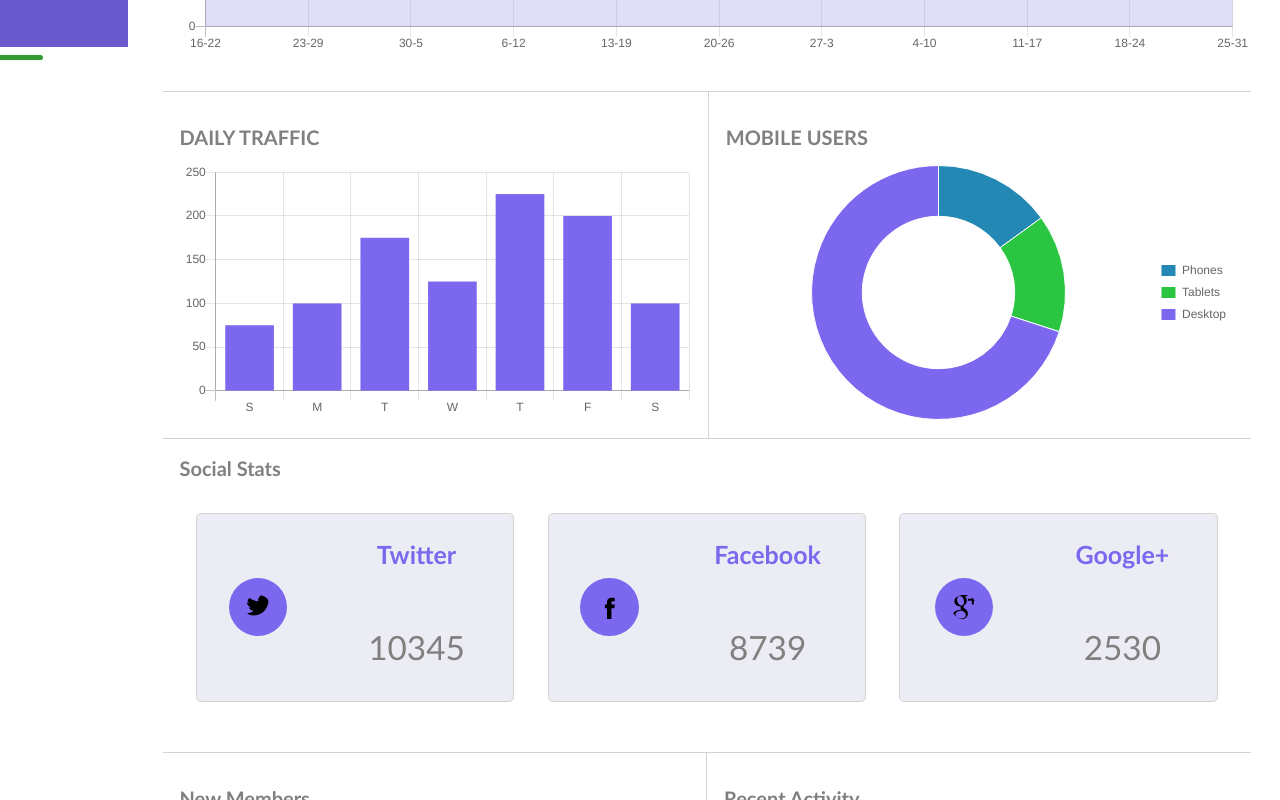
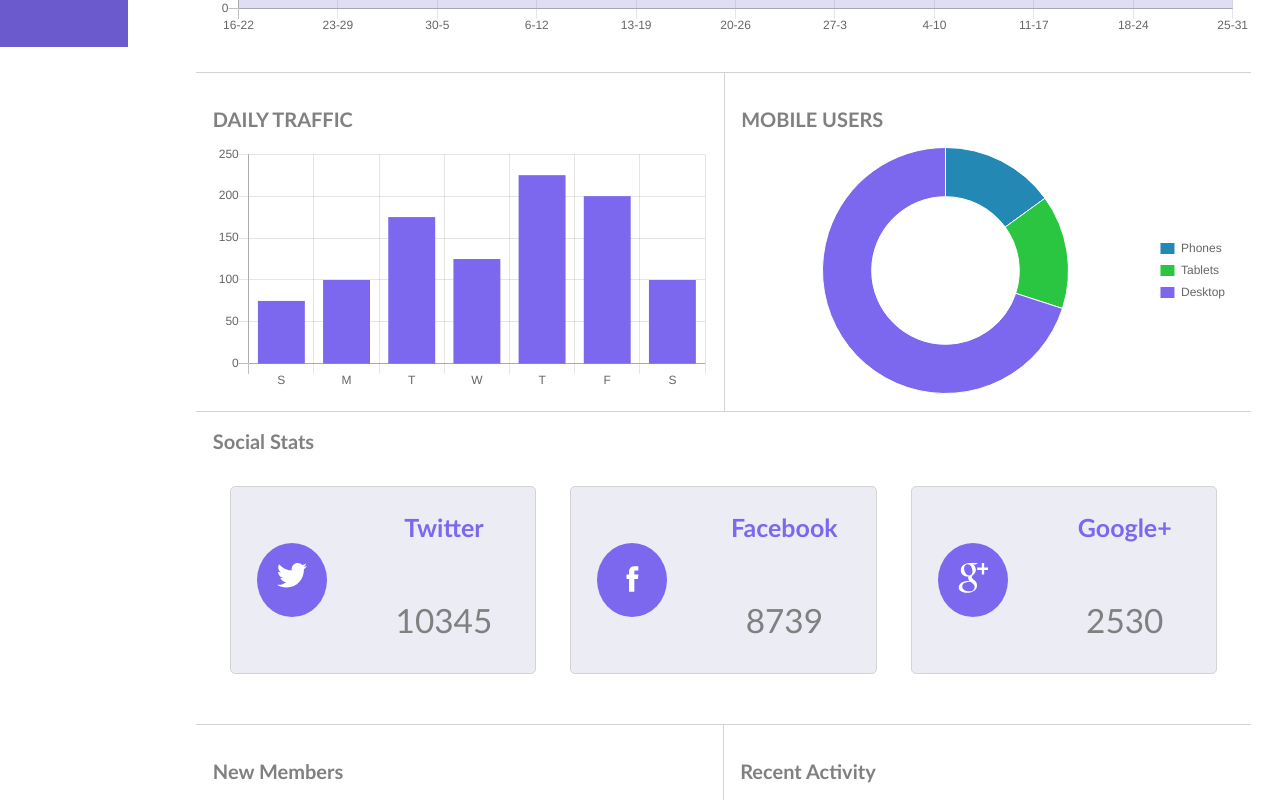
Before and after one commit to Agentkma/Project-9-Web-App-Dashboard, a plain HTML site: page index.html in a window 1280 px wide. Shown: the part 820-1620 px from the top of the page. Drawn offline with nearby package versions, Linux system fonts and the light colour scheme; a web font is replaced by a local one.

Commit message:
2nd revision
Firefox bug in desktop view….on settings widget….spacing different
-Bell icon in header green circle not staying on right at 320 screen
size…??

```diff
--- a/index.html
+++ b/index.html
@@ -191,7 +191,7 @@
                 <li><button id="monthlyTraffic" class="traffic-charts-buttons">Monthly</button></li>
               </ul>
               <div class="canvas-parent">
-                <canvas id="myChart"></canvas>
+                <canvas id="myChart"  width=”1200” height=”300”></canvas>
               </div>
             </div>
 
@@ -200,12 +200,12 @@
             <div id="daily-traffic-mobil-widget">
               <div class="dailyTraffic">
                 <h2>DAILY TRAFFIC</h2>
-                <canvas id="dailyTrafficChart" ></canvas>
+                <canvas id="dailyTrafficChart"  width="600" height="300"></canvas>
               </div>
 
               <div class="mobileUsers">
                 <h2> MOBILE USERS </h2>
-                <canvas id="mobileUsersChart"></canvas>
+                <canvas id="mobileUsersChart" width="600" height="300"></canvas>
               </div>
             </div>
 
@@ -216,7 +216,20 @@
 
               <div id="social-widgets">
                 <div class="twitterWidget">
-                  <img src="icons/icon-twitter.svg" alt="twitter-icon" class="socialIcon">
+                  <!-- <img src="icons/icon-twitter.svg" alt="twitter-icon" class="socialIcon"> -->
+
+                  <!-- <?xml version="1.0" encoding="utf-8"?> -->
+                  <!-- Generator: Adobe Illustrator 19.1.0, SVG Export Plug-In . SVG Version: 6.00 Build 0)  -->
+                  <div class="socialIcon">
+                    <svg  version="1.1" id="Layer_1" xmlns="http://www.w3.org/2000/svg" xmlns:xlink="http://www.w3.org/1999/xlink" x="0" y="10"
+                    	 viewBox="0 0 32 32" style="enable-background:new 0 0 32 32;" xml:space="preserve" width= "50" height="50">
+                    <path  d="M32,3.1c-1.2,0.5-2.4,0.9-3.8,1c1.4-0.8,2.4-2.1,2.9-3.6c-1.3,0.8-2.7,1.3-4.2,1.6C25.8,0.8,24,0,22.2,0
+                    	c-3.6,0-6.6,2.9-6.6,6.6c0,0.5,0.1,1,0.2,1.5C10.3,7.8,5.5,5.2,2.2,1.2c-0.6,1-0.9,2.1-0.9,3.3c0,2.3,1.2,4.3,2.9,5.5
+                    	c-1.1,0-2.1-0.3-3-0.8c0,0,0,0.1,0,0.1c0,3.2,2.3,5.8,5.3,6.4c-0.6,0.1-1.1,0.2-1.7,0.2c-0.4,0-0.8,0-1.2-0.1
+                    	c0.8,2.6,3.3,4.5,6.1,4.6c-2.2,1.8-5.1,2.8-8.2,2.8c-0.5,0-1.1,0-1.6-0.1c2.9,1.9,6.4,3,10.1,3c12.1,0,18.7-10,18.7-18.7
+                    	c0-0.3,0-0.6,0-0.8C30,5.6,31.1,4.4,32,3.1z"/>
+                    </svg>
+                  </div>
                   <div class="socialStats">
                     <p class="socialName">Twitter </p>
                     <p class="socialNumber">10345 </p>
@@ -224,7 +237,11 @@
                 </div>
 
                 <div class="facebookWidget">
-                  <img src="icons/icon-facebook.svg" alt="facebook-icon" class="socialIcon">
+                  <!-- <img src="icons/icon-facebook.svg" alt="facebook-icon" > -->
+                  <div class="socialIcon">
+                    <?xml version="1.0" ?><!DOCTYPE svg  PUBLIC '-//W3C//DTD SVG 1.1//EN'  'http://www.w3.org/Graphics/SVG/1.1/DTD/svg11.dtd'>
+                    <svg  style="enable-background:new 0 0 32 32;"  id="Layer_1" version="1.1" viewBox="0 0 56.693 56.693"  xml:space="preserve" xmlns="http://www.w3.org/2000/svg" xmlns:xlink="http://www.w3.org/1999/xlink"><path d="M40.43,21.739h-7.645v-5.014c0-1.883,1.248-2.322,2.127-2.322c0.877,0,5.395,0,5.395,0V6.125l-7.43-0.029  c-8.248,0-10.125,6.174-10.125,10.125v5.518h-4.77v8.53h4.77c0,10.947,0,24.137,0,24.137h10.033c0,0,0-13.32,0-24.137h6.77  L40.43,21.739z"/></svg>
+                  </div>
                   <div class="socialStats">
                     <p class="socialName">Facebook </p>
                     <p class="socialNumber">8739 </p>
@@ -233,7 +250,30 @@
 
                 <div class="googleWidget">
 
-                  <img src="icons/icon-google-plus.svg" alt="google-icon" class="socialIcon">
+                  <!-- <img src="icons/icon-google-plus.svg" alt="google-icon" > -->
+                  <!-- <?xml version="1.0" encoding="utf-8"?> -->
+                  <!-- Generator: Adobe Illustrator 19.1.0, SVG Export Plug-In . SVG Version: 6.00 Build 0)  -->
+                  <div class="socialIcon">
+                    <svg  version="1.1" id="Layer_1" xmlns="http://www.w3.org/2000/svg" xmlns:xlink="http://www.w3.org/1999/xlink" x="0px" y="0px"
+                    	 viewBox="0 0 32 32" style = "enable-background:new 0 0 32 32;" xml:space="preserve">
+                    <path d="M17.7,25.7c0-0.3,0-0.5-0.1-0.8c-0.1-0.2-0.1-0.5-0.2-0.7c-0.1-0.2-0.2-0.4-0.3-0.7c-0.2-0.2-0.3-0.4-0.4-0.6
+                    	c-0.1-0.2-0.3-0.3-0.5-0.6c-0.2-0.2-0.4-0.4-0.5-0.5c-0.1-0.1-0.3-0.3-0.6-0.5c-0.3-0.2-0.5-0.4-0.6-0.4s-0.3-0.2-0.6-0.4
+                    	c-0.3-0.2-0.5-0.4-0.6-0.4c-0.2,0-0.5,0-1,0c-0.7,0-1.4,0-2,0.1c-0.7,0.1-1.4,0.2-2.1,0.5c-0.7,0.2-1.3,0.5-1.9,0.9s-1,0.8-1.3,1.4
+                    	c-0.3,0.6-0.5,1.3-0.5,2.1c0,0.9,0.2,1.7,0.7,2.3c0.5,0.7,1.1,1.2,1.8,1.6s1.5,0.7,2.3,0.9s1.6,0.3,2.4,0.3c0.8,0,1.5-0.1,2.2-0.2
+                    	c0.7-0.2,1.3-0.4,1.9-0.8c0.6-0.3,1.1-0.8,1.4-1.4C17.5,27.2,17.7,26.5,17.7,25.7z M15.4,9.1c0-0.8-0.1-1.6-0.3-2.5
+                    	c-0.2-0.9-0.5-1.7-0.9-2.5c-0.4-0.8-0.9-1.5-1.6-2c-0.7-0.5-1.5-0.8-2.3-0.8c-1.2,0-2.1,0.4-2.8,1.3c-0.7,0.9-1,1.9-1,3.2
+                    	c0,0.6,0.1,1.2,0.2,1.9c0.1,0.7,0.4,1.3,0.7,2c0.3,0.7,0.7,1.3,1.1,1.8c0.4,0.5,0.9,1,1.5,1.3c0.6,0.3,1.2,0.5,1.9,0.5
+                    	c1.2,0,2.1-0.4,2.7-1.2C15.1,11.4,15.4,10.4,15.4,9.1z M12.9,0h8.4l-2.6,1.5h-2.6c0.9,0.6,1.6,1.4,2.1,2.4s0.8,2.1,0.8,3.2
+                    	c0,0.9-0.1,1.8-0.4,2.5c-0.3,0.7-0.7,1.3-1.1,1.8c-0.4,0.4-0.8,0.9-1.3,1.2c-0.4,0.4-0.8,0.8-1.1,1.2c-0.3,0.4-0.4,0.8-0.4,1.3
+                    	c0,0.3,0.1,0.7,0.3,1c0.2,0.3,0.5,0.6,0.8,0.9c0.3,0.3,0.7,0.6,1.1,0.9c0.4,0.3,0.8,0.7,1.2,1.1c0.4,0.4,0.8,0.8,1.1,1.3
+                    	c0.3,0.5,0.6,1,0.8,1.6c0.2,0.6,0.3,1.3,0.3,2c0,2.1-0.9,3.9-2.7,5.4c-1.9,1.7-4.6,2.5-8.1,2.5c-0.8,0-1.5-0.1-2.3-0.2
+                    	c-0.8-0.1-1.6-0.3-2.3-0.6c-0.8-0.3-1.5-0.7-2.1-1.1c-0.6-0.4-1.1-1-1.5-1.7C1,27.6,0.8,26.9,0.8,26c0-0.8,0.2-1.6,0.7-2.6
+                    	c0.4-0.8,1-1.5,1.8-2.1c0.8-0.6,1.8-1.1,2.8-1.4c1-0.3,2-0.5,3-0.7c0.9-0.1,1.9-0.2,2.9-0.3c-0.8-1.1-1.2-2-1.2-2.9
+                    	c0-0.2,0-0.3,0-0.5c0-0.1,0.1-0.3,0.1-0.4c0-0.1,0.1-0.2,0.2-0.4c0.1-0.2,0.1-0.3,0.1-0.4c-0.5,0.1-1,0.1-1.3,0.1
+                    	c-1.9,0-3.5-0.6-4.9-1.9c-1.4-1.3-2-2.8-2-4.7c0-1.8,0.6-3.4,1.8-4.8C6,1.7,7.5,0.8,9.3,0.4C10.5,0.1,11.7,0,12.9,0z M32.8,4.9v2.5
+                    	h-4.9v4.9h-2.5V7.4h-4.9V4.9h4.9V0h2.5v4.9H32.8z"/>
+                    </svg>
+                  </div>
 
                   <div class="socialStats">
                     <p class="socialName">Google+ </p>
--- a/scss/base/_base.scss
+++ b/scss/base/_base.scss
@@ -3,10 +3,10 @@
 //
 // /*******GLOBAL STYLES*******/
 //
-// * {
-//   box-sizing: border-box;
-//   list-style: none;
-//   }
+* {
+  box-sizing: border-box;
+  list-style: none;
+  }
 // *
 //  {
 //   border: black 2px solid;
--- a/scss/components/_buttons.scss
+++ b/scss/components/_buttons.scss
@@ -10,7 +10,6 @@ button:hover {
 
 fieldset {
   #search,
-  // button,
   textarea,
   select,
     {
@@ -33,17 +32,14 @@ fieldset {
       {cursor:pointer;};
     width: 25%;
     height: 2em;
-    // padding: 2em;
     background-color: $primary-button-color ;
     display: inline-block;
     box-sizing: border-box;
     margin: 1em ;
     border-radius: 25px;
     color: $secondary-font-color;
-
     @include breakpoint(tablet){
         margin: 1em 0 0 0;
-      // width: 90%;
         };
     };//label end
    p {
@@ -79,7 +75,6 @@ fieldset {
   margin-left: 0;
   outline: none;
   background-color: $primary-button-color;
-
   @include breakpoint(tablet){
     margin: 1em 0 1em 0;
     };
@@ -91,7 +86,6 @@ fieldset {
  }
 
 
-//NOT WORKING....BUTTONS SHOULD HAVE SPACE BETWEEN THEM
 button#save-button,
 button#cancel-button{
    width: 47.5%;
@@ -133,22 +127,21 @@ i {
 // ARROW BUTTONS: END
 
 
-// LEFT NAV ICON/BUTON WHEN CLICKED
-.activeNavIcon {
-
-  background-color: $secondary-button-color;
-  display: inline-block;
-	width: 45px;
-	height: 5px;
-	position: absolute;
-	bottom: -13px;
-	left: -2px;
-	-webkit-border-radius: 3px;
-	-moz-border-radius: 3px;
-	border-radius: 3px;
-	transition-property: width, height;
-
-}
+// LEFT NAV ICON/BUTON WHEN CLICKED// NOT WORKING/FUNCTIONAL
+// .activeNavIcon {
+//   background-color: $secondary-button-color;
+//   display: inline-block;
+// 	width: 45px;
+// 	height: 5px;
+// 	position: absolute;
+// 	bottom: -13px;
+// 	left: -2px;
+// 	-webkit-border-radius: 3px;
+// 	-moz-border-radius: 3px;
+// 	border-radius: 3px;
+// 	transition-property: width, height;
+//
+// }
 
 
 //TRAFFIC LINE CHART HOURLY-DAILY-WEEKLY-MONTHLY
@@ -156,12 +149,11 @@ i {
   background-color: $tertiary-button-color;
   border-radius: 20px;
   border-width: 1px;
-  width: 7em;
+  width: 5em;
   height: 5em;
   margin-left: 2em;
   @include breakpoint (tablet){
     border-width: 0;
-    width: 5em;
     height: 2em;
   }
 }
@@ -176,8 +168,6 @@ i {
   border: none;
   font-size: 2em;
 }
-
-
 
 
 #left-nav li {
@@ -205,5 +195,4 @@ i {
   @include breakpoint (desktop){
     width:40%;
   }
-
 }
--- a/scss/components/_icons.scss
+++ b/scss/components/_icons.scss
@@ -5,15 +5,22 @@
 
 
 .socialIcon {
-  width: 1.5em;
-  height: 1.5em;
   background-color: $primary-button-color;
-  border-width: 10%;
+  border-width: 10px;
   border-radius: 50%;
-  padding: 1em;
-  display: flex;
-  justify-content: center;
-  margin: auto 0;
+  padding: 20px;
+  margin: auto;
+  fill: #ffffff;
+
+}
+
+.socialIcon > svg {
+  width: 50px;
+  height: 50px;
+  @include breakpoint(tablet) {
+      width: 30px;
+      height: 30px;
+  }
 }
 
 .socialName {
@@ -22,8 +29,7 @@
 
 #bell-icon {
   border-right: $header-icon-border-color 1px solid;
-  padding-right: .5em;
-  /*change border color to rgba so I can add opacity to end*/
+  padding-right: 1em;
 }
 
 #bell-active-note {
@@ -34,11 +40,8 @@
   top: -20px;
   left: 5px;
   background-color: $secondary-button-color;
-
   z-index: 200000;
   border-radius: 50%;
-
-
 }
 
 #dashboard-icon svg .st0,
--- a/scss/components/_typography.scss
+++ b/scss/components/_typography.scss
@@ -56,18 +56,18 @@ legend {
 
 .socialName {
   color:$tertiary-font-color;
-  font-size: 1em;
+  font-size: 1.5em;
   font-weight: bold;
   @include breakpoint (tablet){
-    font-size: 1.5em;
+    // font-size: 1.5em;
   }
 }
 
 .socialNumber {
 
-  font-size: 1em;
+  font-size: 2em;
   @include breakpoint (tablet){
-    font-size: 2em;
+
   }
 
 }
--- a/scss/layout/_containers.scss
+++ b/scss/layout/_containers.scss
@@ -19,7 +19,6 @@ fieldset {
     display: inline-block;
     justify-content: center;
     width: 50%;
-
     padding: 1em;
     }
 }
@@ -113,9 +112,7 @@ fieldset {
   flex-wrap: wrap;
   flex-direction: row;
   justify-content: space-between;
-
     }
-
   }
 
 .traffic {
@@ -133,7 +130,6 @@ fieldset {
 .googleWidget {
   background-color: $section-bckgrd-color;
   border-radius: 5px;
-  // @include section-borders(border);
   border: $tertiary-color solid 1px;
   width: 100%;
   display: flex;
@@ -146,7 +142,7 @@ fieldset {
 
 }
 
-// div .socialIcon,
+
 .socialName,
 .socialNumber {
   display: flex;
@@ -159,10 +155,12 @@ fieldset {
 
 .settings-button-label {
   text-align: center;
+  padding-top: .25em;
+
 }
 
 .socialStats {
-
+  width: 60%;
   margin: auto 0;
 }
 
@@ -212,8 +210,6 @@ canvas > #mobileUsersChart {
 }
 
 #daily-traffic-mobil-widget{
-  // @include section-borders(border-top); not working
-  // @include section-borders(border-bottom); not working
   border-top: $tertiary-color solid 1px;
   border-bottom: $tertiary-color solid 1px;
   @include breakpoint(tablet){
--- a/scss/layout/_header.scss
+++ b/scss/layout/_header.scss
@@ -22,7 +22,7 @@ header{
       z-index: 1000;
       };
   ul {
-      margin-right: 2em;
+
       display: flex;
       flex-direction: row;
       justify-content: space-between;
```
Also changed, not shown: css/application.css, 1 other file.
